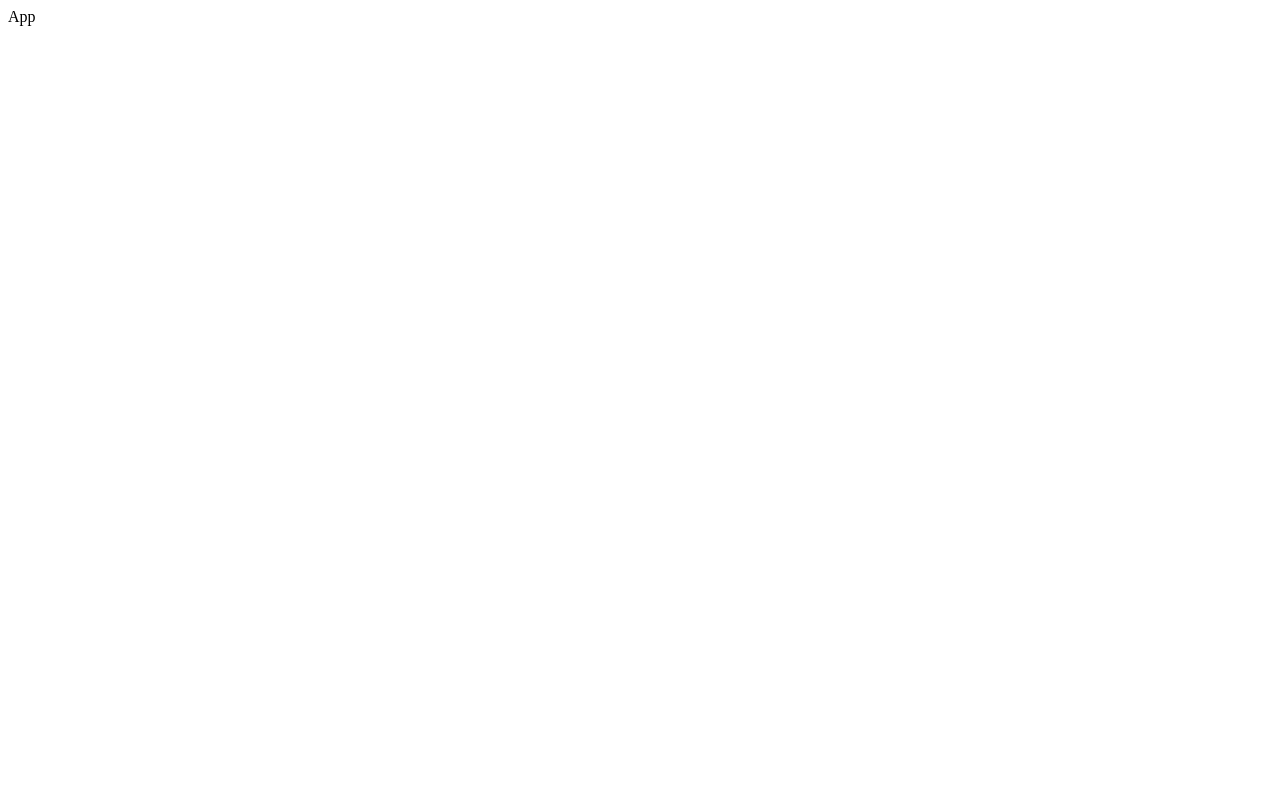
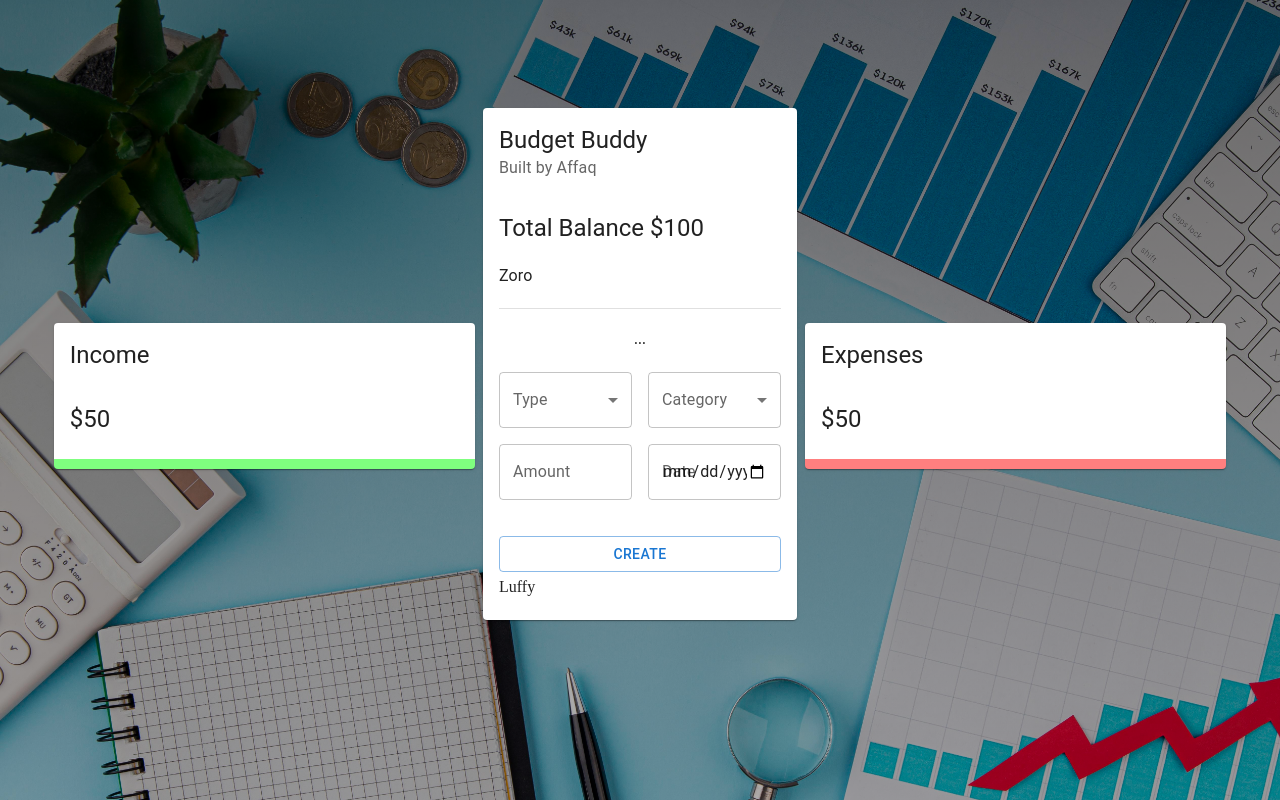
Before and after one commit to Affaq-Ahmed/Budget-Buddy, a React (Create React App) app: page / in a window 1280 px wide. Built offline with nearby package versions, Linux system fonts and the light colour scheme.

Commit message:
feat: Design Main Form

```diff
--- a/package.json
+++ b/package.json
@@ -8,6 +8,7 @@
     "@mui/icons-material": "^5.15.5",
     "@mui/lab": "^5.0.0-alpha.161",
     "@mui/material": "^5.15.5",
+    "@mui/styled-engine-sc": "^6.0.0-alpha.12",
     "@speechly/react-client": "^2.2.4",
     "@speechly/react-ui": "^2.7.5",
     "@testing-library/jest-dom": "^5.17.0",
@@ -18,6 +19,7 @@
     "react-chartjs-2": "^5.2.0",
     "react-dom": "^18.2.0",
     "react-scripts": "5.0.1",
+    "styled-components": "^6.1.8",
     "uuid": "^9.0.1",
     "web-vitals": "^2.1.4"
   },
--- a/src/App.js
+++ b/src/App.js
@@ -1,7 +1,36 @@
 import React from "react";
+import Details from "./components/Details/Details";
+import { Grid } from "@mui/material";
+import Main from "./components/Main/Main";
 
 const App = () => {
-	return <div>App</div>;
+	return (
+		<div>
+			<Grid
+				container
+				spacing={1}
+				alignItems="center"
+				justifyContent="center"
+				style={{ height: "100vh" }}
+				sx={{
+					"& > *": {
+						margin: (theme) => theme.spacing(1),
+					},
+					height: "100vh",
+				}}
+			>
+				<Grid item xs={12} sm={4}>
+					<Details title="Income" />
+				</Grid>
+				<Grid item xs={12} sm={3} sx={{ paddingBottom: { sm: "5%" } }}>
+					<Main />
+				</Grid>
+				<Grid item xs={12} sm={4}>
+					<Details title="Expenses" />
+				</Grid>
+			</Grid>
+		</div>
+	);
 };
 
 export default App;
--- /dev/null
+++ b/src/components/Details/Details.jsx
@@ -0,0 +1,23 @@
+import { Card, CardContent, CardHeader, Typography } from "@mui/material";
+import React from "react";
+import { Doughnut } from "react-chartjs-2";
+
+const Details = ({ title }) => {
+	return (
+		<Card
+			sx={{
+				borderBottom: `10px solid ${
+					title === "Income" ? "rgba(0, 255, 0, 0.5)" : "rgba(255, 0, 0, 0.5)"
+				}`,
+			}}
+		>
+			<CardHeader title={title} />
+			<CardContent>
+				<Typography variant="h5">$50</Typography>
+				{/* <Doughnut data="DATA" /> */}
+			</CardContent>
+		</Card>
+	);
+};
+
+export default Details;
--- /dev/null
+++ b/src/components/Main/Form.jsx
@@ -0,0 +1,59 @@
+import {
+	Button,
+	FormControl,
+	Grid,
+	InputLabel,
+	MenuItem,
+	Select,
+	TextField,
+	Typography,
+} from "@mui/material";
+import React from "react";
+
+const Form = () => {
+	return (
+		<Grid container spacing={2} style={{ marginBlockEnd: "-10px" }}>
+			<Grid item xs={12}>
+				<Typography variant="subtitle2" align="center" gutterBottom>
+					...
+				</Typography>
+			</Grid>
+			<Grid item xs={6}>
+				<FormControl fullWidth>
+					<InputLabel>Type</InputLabel>
+					<Select>
+						<MenuItem value="income">Income</MenuItem>
+						<MenuItem value="expense">Expense</MenuItem>
+					</Select>
+				</FormControl>
+			</Grid>
+			<Grid item xs={6}>
+				<FormControl fullWidth>
+					<InputLabel>Category</InputLabel>
+					<Select>
+						<MenuItem value="business">Business</MenuItem>
+						<MenuItem value="salary">Salary</MenuItem>
+					</Select>
+				</FormControl>
+			</Grid>
+			<Grid item xs={6}>
+				<TextField type="number" label="Amount" fullWidth />
+			</Grid>
+			<Grid item xs={6}>
+				<TextField type="date" label="Date" fullWidth />
+			</Grid>
+			<Grid item xs>
+				<Button
+					variant="outlined"
+					color="primary"
+					fullWidth
+					style={{ marginTop: "20px" }}
+				>
+					Create
+				</Button>
+			</Grid>
+		</Grid>
+	);
+};
+
+export default Form;
--- /dev/null
+++ b/src/components/Main/Main.jsx
@@ -0,0 +1,40 @@
+import {
+	Card,
+	CardContent,
+	CardHeader,
+	Divider,
+	Grid,
+	Typography,
+} from "@mui/material";
+import React from "react";
+import Form from "./Form";
+
+const Main = () => {
+	return (
+		<Card>
+			<CardHeader title="Budget Buddy" subheader="Built by Affaq" />
+			<CardContent>
+				<Typography alignItems="center" variant="h5">
+					Total Balance $100
+				</Typography>
+				<Typography
+					variant="subtitle1"
+					style={{ lineHeight: "1.5rem", marginTop: "20px" }}
+				>
+					Zoro
+				</Typography>
+				<Divider style={{ margin: "20px 0" }} />
+				<Form />
+			</CardContent>
+			<CardContent style={{ paddingTop: 0 }}>
+				<Grid container spacing={2}>
+					<Grid item xs={12}>
+						Luffy
+					</Grid>
+				</Grid>
+			</CardContent>
+		</Card>
+	);
+};
+
+export default Main;
--- a/src/index.css
+++ b/src/index.css
@@ -1,4 +1,12 @@
-#root, html, body{
-  height: 100%;
-  margin: 0;
+#root,
+body,
+html {
+	height: 100%;
+	margin: 0;
 }
+
+body {
+	background-image: linear-gradient(rgba(0, 0, 0, 0.5), rgba(0, 0, 0, 0.3)),
+		url("./assets//background.jpg");
+	background-size: cover;
+}
--- a/src/index.js
+++ b/src/index.js
@@ -1,6 +1,8 @@
 import React from "react";
 import ReactDOM from "react-dom/client";
 import App from "./App";
+
+import "./index.css";
 
 const root = ReactDOM.createRoot(document.getElementById("root"));
 
```
Also changed, not shown: src/styles.js (added, +30 -0 lines), 1 other file (tests, documents, lock files or other folders).
